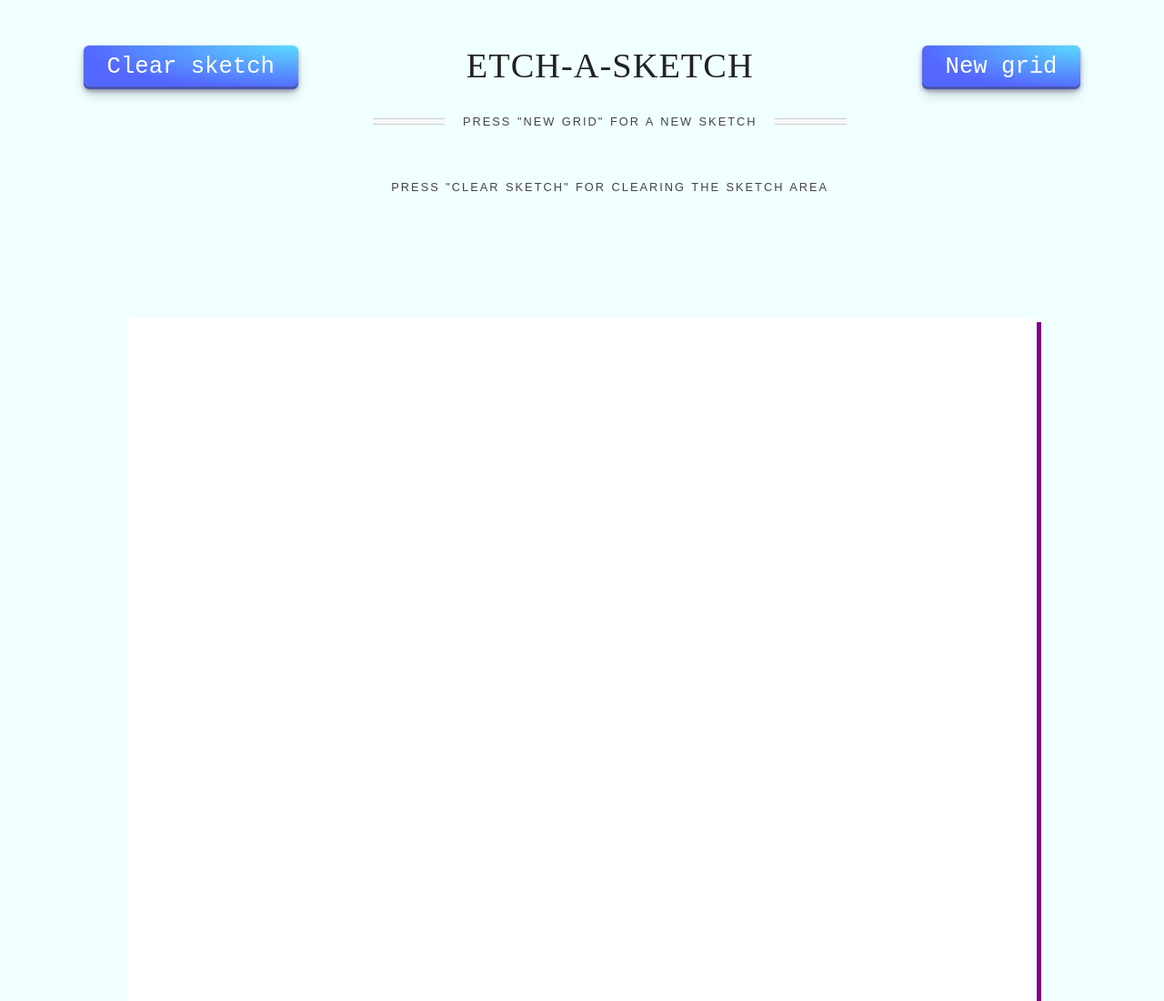
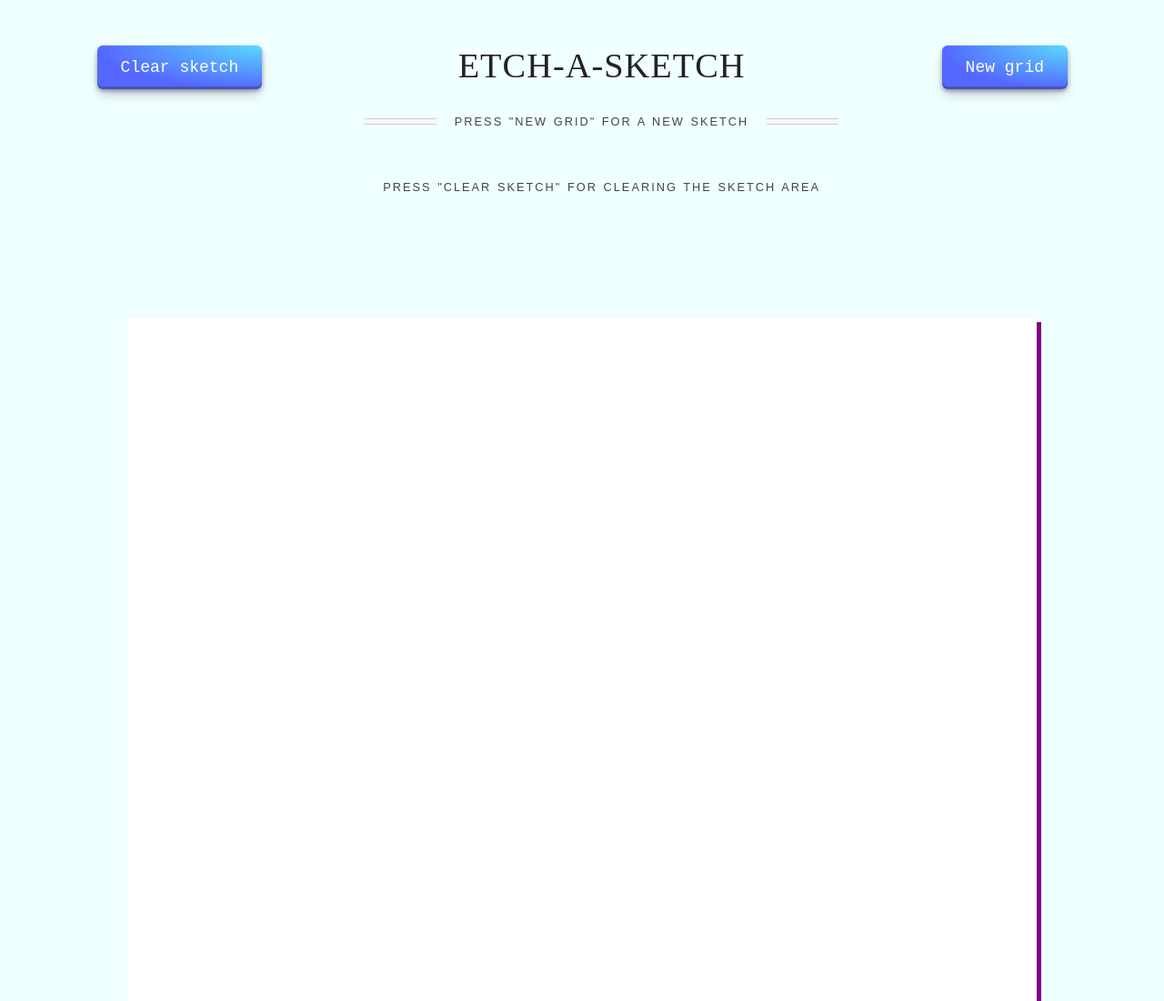
Before and after one commit to codeninja79/Etch-a-sketch, a plain HTML site: page index.html in a window 1280 px wide. Shown: the top 1100 px of the page at 91% size. Drawn offline with Linux system fonts and the light colour scheme.

Commit message:
Slight edit to the css for adjusting text as per browser window size

```diff
--- a/EAS.css
+++ b/EAS.css
@@ -62,9 +62,10 @@ button{
   user-select: none;
   -webkit-user-select: none;
   touch-action: manipulation;
-  white-space: nowrap;
+  white-space: normal;
+  text-overflow: ellipsis;
   will-change: box-shadow,transform;
-  font-size: 2vw;
+  font-size: 18px;
 }
 
 button:focus {
```
